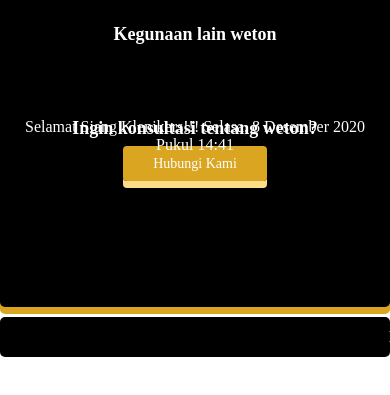
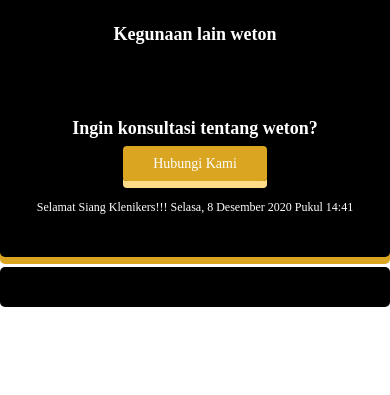
Before and after one commit to alifarfiansyah/klenik, a plain HTML site: page index.html in a window 390 px wide. Shown: the part 1273-1668 px from the top of the page. Before the commit the page ends 1645 px from the top, so only its background shows below. Drawn offline with Linux system fonts and the light colour scheme.

Commit message:
Update responsive.css

```diff
--- a/responsive.css
+++ b/responsive.css
@@ -53,6 +53,9 @@
     .pesan-terakhir h2 {
         font-size: 20px;
     }
+    .waktu {
+        font-size: 16px;
+    }
 }
 
 
@@ -81,7 +84,8 @@
     }
     .main {
         width: 100%;
-        height: 1500px;
+        height: 1450px;
+        padding: 80px 0 20px 0;
     }
     .main-atas {
         padding: 10px 0 30px 0;
@@ -91,6 +95,12 @@
     }
     .main-atas p {
         font-size: 14px;
+    }
+    .main-tengah {
+        height: 850px;
+    }
+    .main-bawah {
+        margin-top: 10px;
     }
     .isian {
         width: 100%;
@@ -115,7 +125,16 @@
     .pesan a {
         padding: 10px 30px;
     }
+    .pesan-terakhir {
+        height: 50px;
+    }
     .pesan-terakhir h2 {
         font-size: 18px;
     }
+    .waktu {
+        margin-top: 180px;
+        height: 20px;
+        margin-bottom: 0;
+        font-size: 12px;
+    }
 }
```
